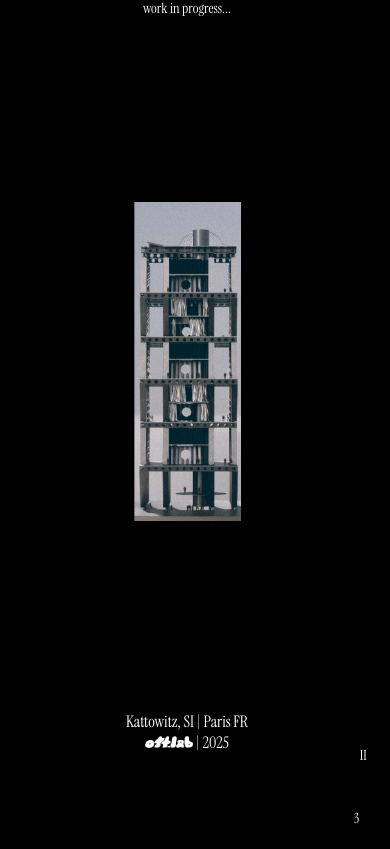
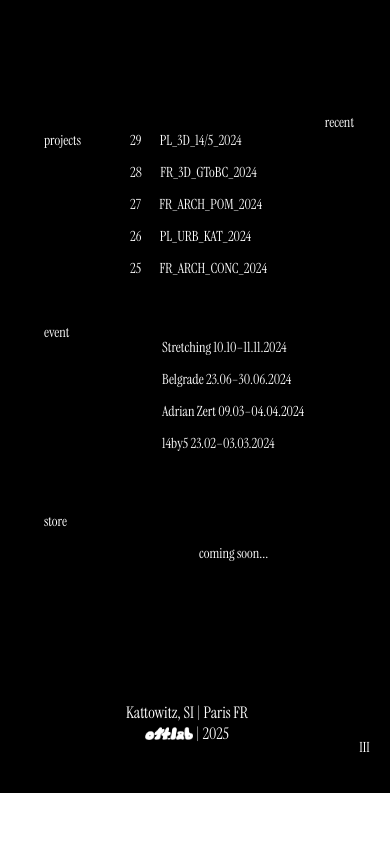
Before and after one commit to GeraltR/oltlab_v2, a React (Vite) app: page / in a window 390 px wide. Shown: the part 895-1744 px from the top of the page. After the commit the page ends 1688 px from the top, so only its background shows below. Built offline with nearby package versions, Linux system fonts and the light colour scheme.

Commit message:
Changes layouts for mobile device

```diff
--- a/src/components/LayoutCenter/LayoutCenter.module.css
+++ b/src/components/LayoutCenter/LayoutCenter.module.css
@@ -9,11 +9,5 @@
 }
 
 .layoutCenterMobile {
-  width: 100%;
-  margin: 0;
-  padding: 0;
-  display: flex;
-  flex-direction: row;
-  justify-content: center;
-  align-items: center;
+  display: none;
 }
--- a/src/components/LayoutRight/LayoutRight.jsx
+++ b/src/components/LayoutRight/LayoutRight.jsx
@@ -15,16 +15,13 @@ export function LayoutRight(props) {
       <LeftBar isMobileDevice={props.isMobileDevice} />
       <MainCenterLayout isMobileDevice={props.isMobileDevice}>
         <RightChapter
+          isMobileDevice={props.isMobileDevice}
           chapters={props.chapters}
           onMouseEnter={props.onMouseEnter}
           onMouseLeave={props.onMouseLeave}
         ></RightChapter>
       </MainCenterLayout>
-      <RightBar
-        isMobileDevice={props.isMobileDevice}
-        topText="3"
-        bottomText="III"
-      />
+      <RightBar topText="3" bottomText="III" />
     </div>
   );
 }
--- a/src/components/RightChapter/RightChapter.jsx
+++ b/src/components/RightChapter/RightChapter.jsx
@@ -1,18 +1,19 @@
 import { NavLink } from "react-router-dom";
 import { BottomBar } from "../BottomBar/BottomBar";
 import { InsideChapter } from "../InsideChapter/InsideChapter";
-import { LeftBar } from "../LeftBar/LeftBar";
 import { TopRightBar } from "../TopRightBar/TopRightBar";
 import styles from "./RightChapter.module.css";
 import { TopLeftBar } from "../TopLeftBar/TopLeftBar";
+import { BottomLogoBar } from "../BottomLogoBar/BottomLogoBar";
+import { FooterCenter } from "../FooterCenter/FooterCenter";
 
 export function RightChapter(props) {
   const projects = [
-    { id: 29, key: "a", label: "PL_3D_14/5_2024", link: "" },
-    { id: 28, key: "b", label: "FR_3D_GToBC_2024", link: "" },
-    { id: 27, key: "c", label: "FR_ARCH_POM_2024", link: "" },
-    { id: 26, key: "d", label: "PL_URB_KAT_2024", link: "" },
-    { id: 25, key: "e", label: "FR_ARCH_CONC_2024", link: "" },
+    { id: 29, key: "a", label: " PL_3D_14/5_2024", link: "" },
+    { id: 28, key: "b", label: " FR_3D_GToBC_2024", link: "" },
+    { id: 27, key: "c", label: " FR_ARCH_POM_2024", link: "" },
+    { id: 26, key: "d", label: " PL_URB_KAT_2024", link: "" },
+    { id: 25, key: "e", label: " FR_ARCH_CONC_2024", link: "" },
   ];
 
   const events = [
@@ -112,6 +113,13 @@ export function RightChapter(props) {
         />
         <div className={styles.rightChapterComingSoon}>coming soon...</div>
       </div>
+      {props.isMobileDevice ? (
+        <BottomLogoBar>
+          <FooterCenter />
+        </BottomLogoBar>
+      ) : (
+        <></>
+      )}
     </>
   );
 }
--- a/src/components/RightChapter/RightChapter.module.css
+++ b/src/components/RightChapter/RightChapter.module.css
@@ -7,6 +7,7 @@
   flex-direction: row;
   justify-content: center;
   align-items: start;
+  margin-bottom: 2rem;
 }
 
 .rightChapterWithTopMargin {
--- a/src/views/MainPage.jsx
+++ b/src/views/MainPage.jsx
@@ -100,9 +100,6 @@ export function MainPage() {
       else if (window.innerHeight > 900 && window.innerWidth > 640);
       else setHeighDeviceSize(3);
       if (window.innerWidth < 640) setHeighDeviceSize(1);
-      if (window.innerWidth < 1320 && indexMainImage == 0) {
-        setMainImage(OLTIMAGE);
-      }
     }
     window.addEventListener("resize", handleResize);
     handleResize();
@@ -113,6 +110,7 @@ export function MainPage() {
     <div
       className={`${isMobileDevice ? styles.mainPageMobile : styles.mainPage}`}
     >
+      {/* {`${isMobileDevice ? "tak" : "nie"}`} */}
       <LayoutLeft
         isMobileDevice={isMobileDevice}
         chapters={leftChapters}
--- a/src/views/MainPage.module.css
+++ b/src/views/MainPage.module.css
@@ -16,5 +16,5 @@
   justify-content: center;
   margin: 0;
   padding: 0;
-  height: 300vh;
+  height: 200vh;
 }
```
